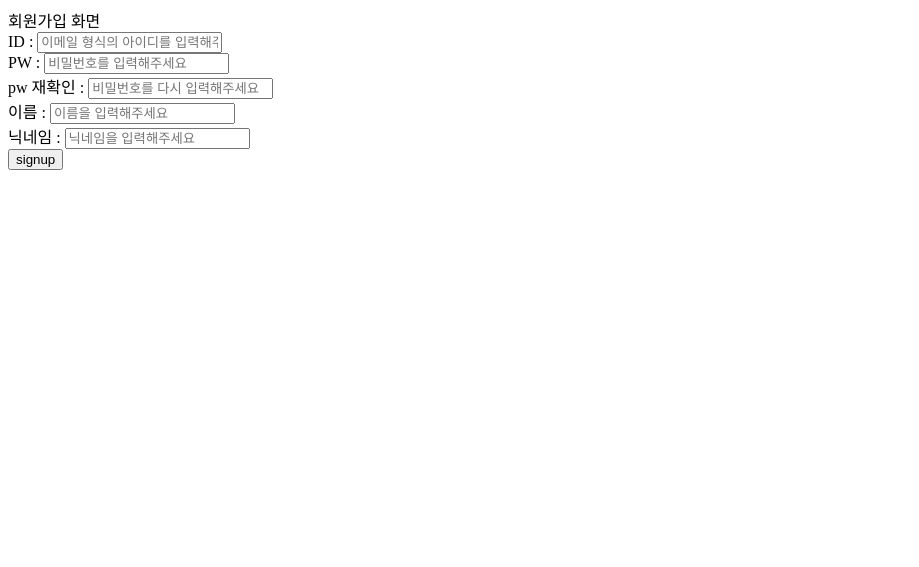
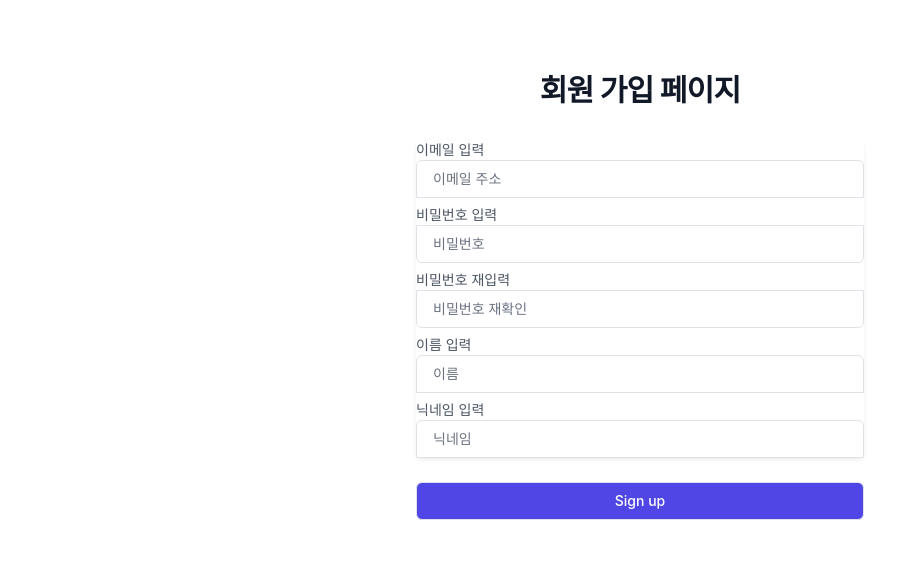
Before and after one commit to Jungle-Market/Server, a Flask app: page /signup in a window 1280 px wide. Shown: the top 567 px of the page, without its empty margins (0-919 px from the left). Run offline with Flask 2, Linux system fonts and the light colour scheme; some libraries are stand-ins or nearby versions.

Commit message:
chore : 회원가입 페이지 tailwind, bootstrap 적용

```diff
--- a/templates/signup.html
+++ b/templates/signup.html
@@ -2,40 +2,120 @@
 <html lang="en">
     <head>
         <meta charset="UTF-8" />
-        <title>회원가입 화면</title>
+        <meta name="viewport" content="width=device-width, initial-scale=1.0">
+        <script src="https://cdn.tailwindcss.com"></script>
+
+        <!-- Bootstrap CSS -->
+        <link
+        rel="stylesheet"
+        href="https://cdn.jsdelivr.net/npm/bootstrap@4.6.0/dist/css/bootstrap.min.css"
+        integrity="sha384-B0vP5xmATw1+K9KRQjQERJvTumQW0nPEzvF6L/Z6nronJ3oUOFUFpCjEUQouq2+l"
+        crossorigin="anonymous"
+        />
+
+        <!-- JS -->
+        <script src="https://ajax.googleapis.com/ajax/libs/jquery/3.3.1/jquery.min.js"></script>
+        <script src="https://maxcdn.bootstrapcdn.com/bootstrap/3.3.2/js/bootstrap.min.js"></script>
+
     </head>
     <body>
-        <a>회원가입 화면</a>
         {% if signup_success == False %}
-        <p>"회원정보를 다시 입력해주세요"</p>
+        <p class="mt-2 text-center text-sm text-gray-600">
+          <span style="color:red">회원정보</span>를 다시 입력해주세요
+          </p>
         {% endif %}
 
         {% if signup_check_id == False %}
-        <p>"아이디를 이메일 형식으로 다시 입력해주세요"</p>
+        <p class="mt-2 text-center text-sm text-gray-600">
+            아이디를 <span style="color:red">이메일</span>으로 다시 입력해주세요
+          </p>
         {% endif %}
 
         {% if signup_same == True %}
-        <p>"아이디가 중복되었습니다. 다시 입력해주세요"</p>
+        <br><p class="mt-2 text-center text-sm text-gray-600">
+            아이디가 <span style="color:red">중복</span>되었습니다. 다시 입력해주세요
+          </p>
         {% endif %}
 
         {% if signup_same_pw == True %}
-        <p>"비밀번호를 재확인해주세요"</p>
+        <p class="mt-2 text-center text-sm text-gray-600">
+            비밀번호를 <span style="color:red">재확인</span>해주세요
+          </p>
         {% endif %}
 
         {% if signup_success == True %}
-        <p>"회원가입 완료"</p>
-        <style> #signup_form { display : none } </style>
-        <button onclick="location.href = '/signin' " type="button">로그인하기</button>
+        <style>
+          #signup_form { display : none }
+          #signup_complete {
+            width: 800px;
+            height: 400px;
+            margin: 200px auto;
+            border: 1px green solid;
+            border-radius: 10px;
+            padding: 50px;
+            text-align: center;
+          }
+        </style>
+
+        <div id="signup_complete" class="p-3 mb-2 bg-light text-dark">
+          <center><img src="/static\img/icon/check.png" width="50" height="50"></img></center>
+          <br>
+          <h1 class="display-4">환영합니다!</h1>
+          <br>
+          <p class="lead">회원가입이 완료 되었습니다.</p>
+          <br>
+          <br>
+          <a class="btn btn-primary btn-lg" href="/signin" role="button">로그인 하기</a>
+        </div>
         {% endif %}
 
-        <form method="post" action="signup" id="signup_form">
-            ID : <input type="text" name="signup_id" placeholder="이메일 형식의 아이디를 입력해주세요" /><br/>
-            PW : <input type="password" name="signup_pw" placeholder="비밀번호를 입력해주세요"/><br/>
-            pw 재확인 : <input type="password" name="signup_check_pw" placeholder="비밀번호를 다시 입력해주세요"/><br/>
-            이름 : <input type="text" name="signup_name" placeholder="이름을 입력해주세요" /><br />
-            닉네임 : <input type="text" name="signup_nickname" placeholder="닉네임을 입력해주세요" /><br />
-            <button type="submit">signup</button>
-        </form>
+        <div id="signup_form" class="flex min-h-full items-center justify-center py-12 px-4 sm:px-6 lg:px-8">
+            <div class="w-full max-w-md space-y-8">
+              <div>
+                <h2 class="mt-6 text-center text-3xl font-bold tracking-tight text-gray-900">회원 가입 페이지</h2>
+              </div>
+
+              <form class="mt-8 space-y-6" action="signup" method="POST">
+                <input type="hidden" name="remember" value="true">
+                <div class="-space-y-px rounded-md shadow-sm">
+                  <div>
+                    <p class="mt-2 text-left text-sm text-gray-600">이메일 입력</p>
+                    <label for="email-address" class="sr-only">Email address</label>
+                    <input id="email-address" name="signup_id" type="email" required class="relative block w-full appearance-none rounded-none rounded-t-md border border-gray-300 px-3 py-2 text-gray-900 placeholder-gray-500 focus:z-10 focus:border-indigo-500 focus:outline-none focus:ring-indigo-500 sm:text-sm" placeholder="이메일 주소">
+                  </div>
+
+                  <div>
+                    <p class="mt-2 text-left text-sm text-gray-600">비밀번호 입력</p>
+                    <label for="password" class="sr-only">Password</label>
+                    <input id="password" name="signup_pw" type="password" required class="relative block w-full appearance-none rounded-none rounded-b-md border border-gray-300 px-3 py-2 text-gray-900 placeholder-gray-500 focus:z-10 focus:border-indigo-500 focus:outline-none focus:ring-indigo-500 sm:text-sm" placeholder="비밀번호">
+                  </div>
+
+                  <div>
+                    <p class="mt-2 text-left text-sm text-gray-600">비밀번호 재입력</p>
+                    <label for="password" class="sr-only">재확인</label>
+                    <input id="check_password" name="signup_check_pw" type="password" required class="relative block w-full appearance-none rounded-none rounded-b-md border border-gray-300 px-3 py-2 text-gray-900 placeholder-gray-500 focus:z-10 focus:border-indigo-500 focus:outline-none focus:ring-indigo-500 sm:text-sm" placeholder="비밀번호 재확인">
+                  </div>
+
+                  <div>
+                    <p class="mt-2 text-left text-sm text-gray-600">이름 입력</p>
+                    <label class="sr-only">이름</label>
+                    <input id="name" name="signup_name" type="text" required class="relative block w-full appearance-none rounded-none rounded-t-md border border-gray-300 px-3 py-2 text-gray-900 placeholder-gray-500 focus:z-10 focus:border-indigo-500 focus:outline-none focus:ring-indigo-500 sm:text-sm" placeholder="이름">
+                  </div>
+
+                  <div>
+                    <p class="mt-2 text-left text-sm text-gray-600">닉네임 입력</p>
+                    <label for="email-address" class="sr-only">닉네임</label>
+                    <input id="nickname" name="signup_nickname" type="text" required class="relative block w-full appearance-none rounded-none rounded-t-md border border-gray-300 px-3 py-2 text-gray-900 placeholder-gray-500 focus:z-10 focus:border-indigo-500 focus:outline-none focus:ring-indigo-500 sm:text-sm" placeholder="닉네임">
+                  </div>
+                </div>
+
+                <div>
+                  <button type="submit" class="group relative flex w-full justify-center rounded-md border border-transparent bg-indigo-600 py-2 px-4 text-sm font-medium text-white hover:bg-indigo-700 focus:outline-none focus:ring-2 focus:ring-indigo-500 focus:ring-offset-2">
+                     Sign up </button>
+                </div>
+              </form>
+
+            </div>
+          </div>
     </body>
-
 </html>
```
